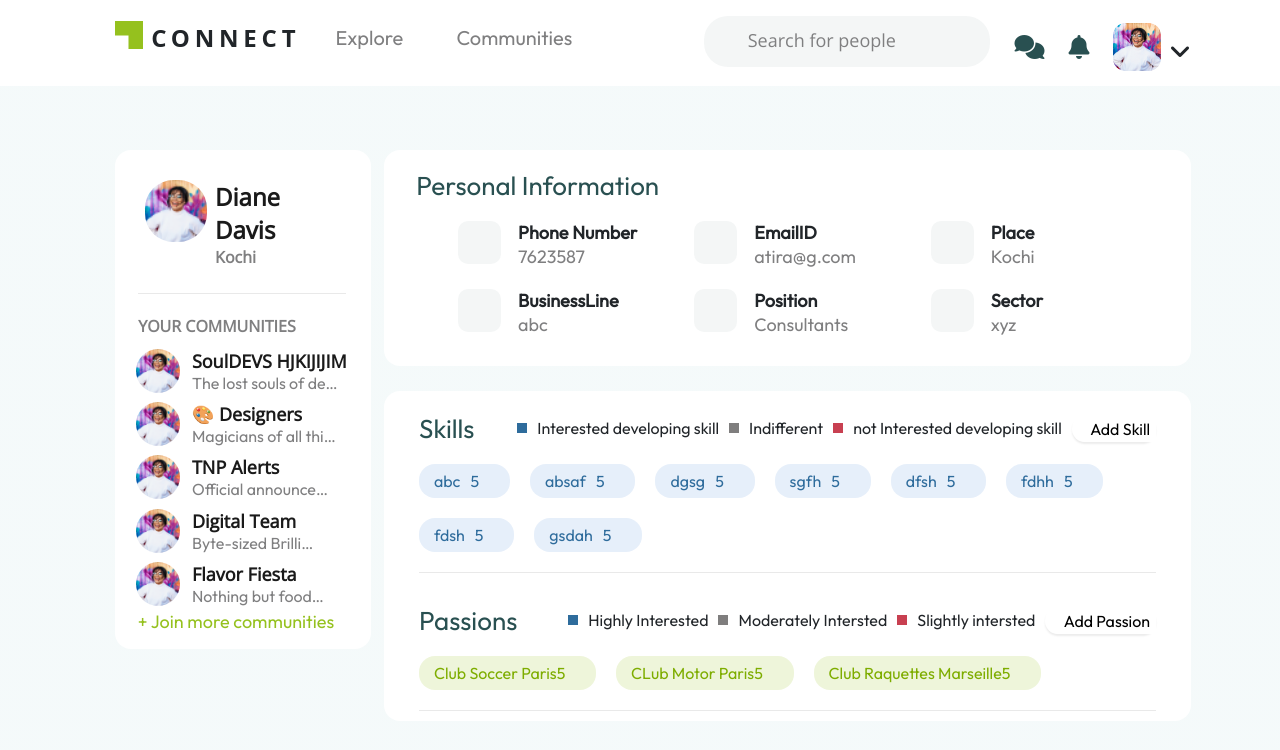
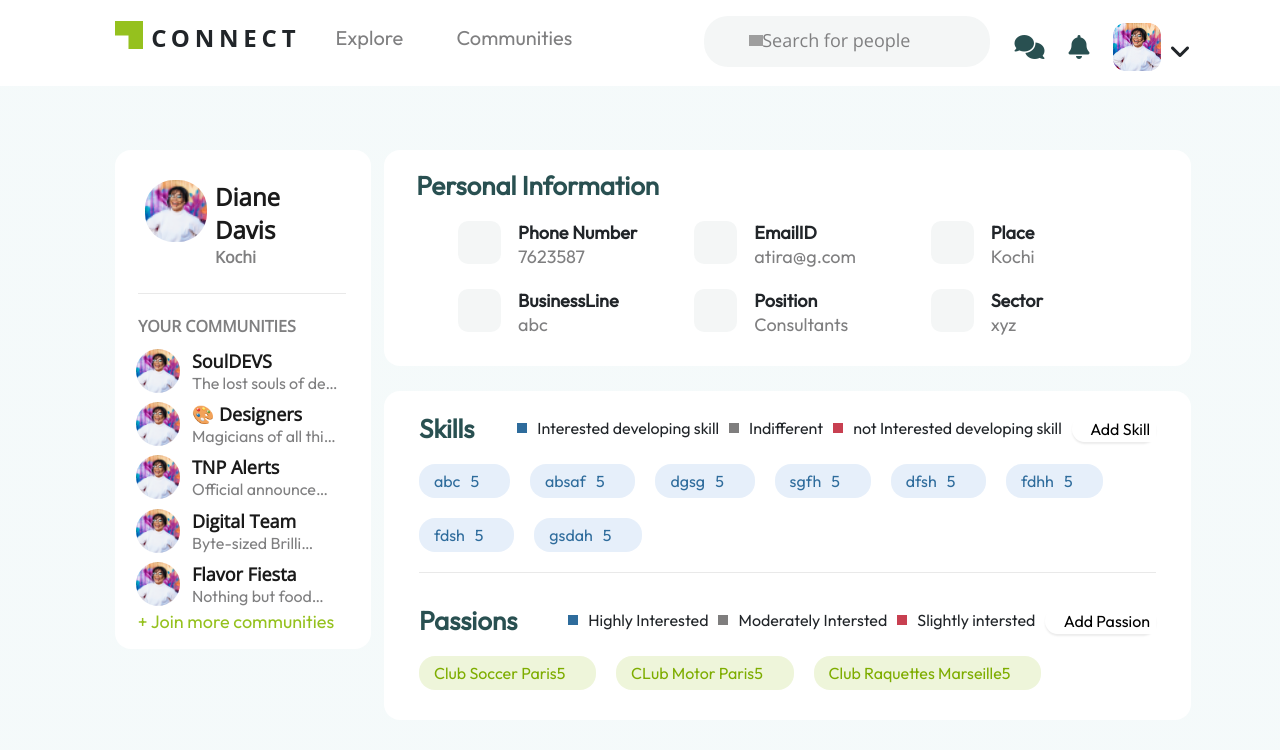
Before and after one commit to ayshapa123/TNPCONNECT1, an Angular app: page / in a window 1280 px wide. Shown: the top 750 px of the page. Built offline with nearby package versions, Linux system fonts and the light colour scheme.

Commit message:
header responsiveness

```diff
--- a/src/app/modules/profile/community/community.component.ts
+++ b/src/app/modules/profile/community/community.component.ts
@@ -8,7 +8,7 @@ import { Component } from '@angular/core';
 export class CommunityComponent {
   m:any="more";
  community:any=[{
-  "name":"SoulDEVS HJKIJIJIM",
+  "name":"SoulDEVS",
   "description":"The lost souls of developers 👻"
  },
  {
--- a/src/app/modules/profile/personalinfo/personalinfo.component.css
+++ b/src/app/modules/profile/personalinfo/personalinfo.component.css
@@ -53,7 +53,7 @@ p{
     font-size: 26px;
     padding-left: 4%;
     padding-top: 2%;
-    font-weight: 500px;
+    font-weight: 600;
 }
 i{
     color:#9BA9AA;
--- a/src/app/modules/profile/personalinfo/personalinfo.component.html
+++ b/src/app/modules/profile/personalinfo/personalinfo.component.html
@@ -4,7 +4,7 @@
     <p>Personal Information</p>
 
     <div class="section">
-
+<!-- flex container -->
         <div class="row">
 
             <div class="col">
--- a/src/app/modules/profile/profile.component.css
+++ b/src/app/modules/profile/profile.component.css
@@ -68,8 +68,38 @@ app-skills{
 
     }
   }
+  @media (min-width: 576px){
+    app-skills,app-personalinfo{
+      width: 97%;
+    }
+    /* app-community{
+      width: 26%;
+  } */
 
-  @media only screen and (max-width: 1300px) and (min-width: 1062px){
+  }
+
+  /* @media (min-width: 576px){
+    app-skills,app-personalinfo{
+      width: 97%;
+    }
+    app-community{
+      width: 26%;
+  }
+
+  } */
+  /* @media (min-width: 768px){
+    app-skills,app-personalinfo{
+      width: 90%;
+  }
+  }
+  @media (min-width: 992px){
+    app-skills,app-personalinfo{
+      width: 70%;
+  }
+  } */
+
+
+  /* @media only screen and (max-width: 1300px) and (min-width: 1062px){
     app-skills,app-personalinfo{
         width: 97%;
     }
@@ -86,7 +116,7 @@ app-skills{
         width: 70%;
     }
 
-  }
+  } */
   *{
     /* height: 100%;
     display: block; */
--- a/src/app/modules/profile/skills/skills.component.css
+++ b/src/app/modules/profile/skills/skills.component.css
@@ -1,3 +1,4 @@
+
 * {
     font-family: Outfit;
 }
@@ -38,6 +39,12 @@
 .skills {
     padding-bottom: 20px;
     border-bottom: 1px solid #E9E9E9;
+    gap:20px;
+
+}
+.skills1 {
+    padding-bottom: 20px;
+    /* border-bottom: 1px solid #E9E9E9; */
     gap:20px;
 
 }
--- a/src/app/modules/profile/skills/skills.component.html
+++ b/src/app/modules/profile/skills/skills.component.html
@@ -1,7 +1,7 @@
 <div class="main">
 <div class="tc-skillSection">
     <div class="row1">
-        <p>Skills</p>
+        <p style="font-weight:600">Skills</p>
         <div class="floatright">
             <div>Interested developing skill</div>
             <div>Indifferent</div>
@@ -57,7 +57,7 @@
 <!-- new -->
 <div class="tc-skillSection1">
     <div class="row1">
-        <p>Passions</p>
+        <p style="font-weight:600">Passions</p>
         <div class="floatright">
             <div>Highly Interested</div>
             <div>Moderately Intersted</div>
@@ -68,7 +68,7 @@
             </span>
         </div>
     </div>
-    <div class="skills">
+    <div class="skills1">
         <div class="passion" *ngFor="let i of passion, index as j">{{i}}
             <span>5
                 <i class="fa-solid fa-star"></i>
--- a/src/app/shared/header/header.component.css
+++ b/src/app/shared/header/header.component.css
@@ -71,12 +71,12 @@ justify-content:space-between;
 }
 
 .search{
-    margin-top: 1%;
+    /* margin-top: 1%;
     background-color:  rgba(22, 214, 220, 0.05);
     border-radius: 24px;
     border:none;
     width: 20%;
-    height: fit-content;
+    height: fit-content; */
 
 }
 .icon{
@@ -87,20 +87,28 @@ justify-content:space-between;
         width:51%;
         background: rgba(41, 80, 81, 0.05); */
     padding-left: 9%;
-    background: url(https://static.thenounproject.com/png/101791-200.png) no-repeat left;
+    /* background: url(https://static.thenounproject.com/png/101791-200.png) no-repeat left; */
     background-size: 5%;
     height: 72%;
     width: 74%;
     background: rgba(41, 80, 81, 0.05);
+    border-radius: 24px;
+    border:none;
+
     }
     input::placeholder {
         color: #7F7F80;
+        background: url(https://static.thenounproject.com/png/101791-200.png) no-repeat left;
+        background-size:6%;
+        /* background-position: -1%; */
+        background-position: left 1px bottom 21px;
 
         font-family: Open Sans;
         font-size: 18px;
         font-style: normal;
         font-weight: 400;
         line-height: normal;
+        padding: 6%;
       }
 .box{
     width: 38%;
```
Also changed, not shown: src/styles.css (line endings or trailing spaces).
